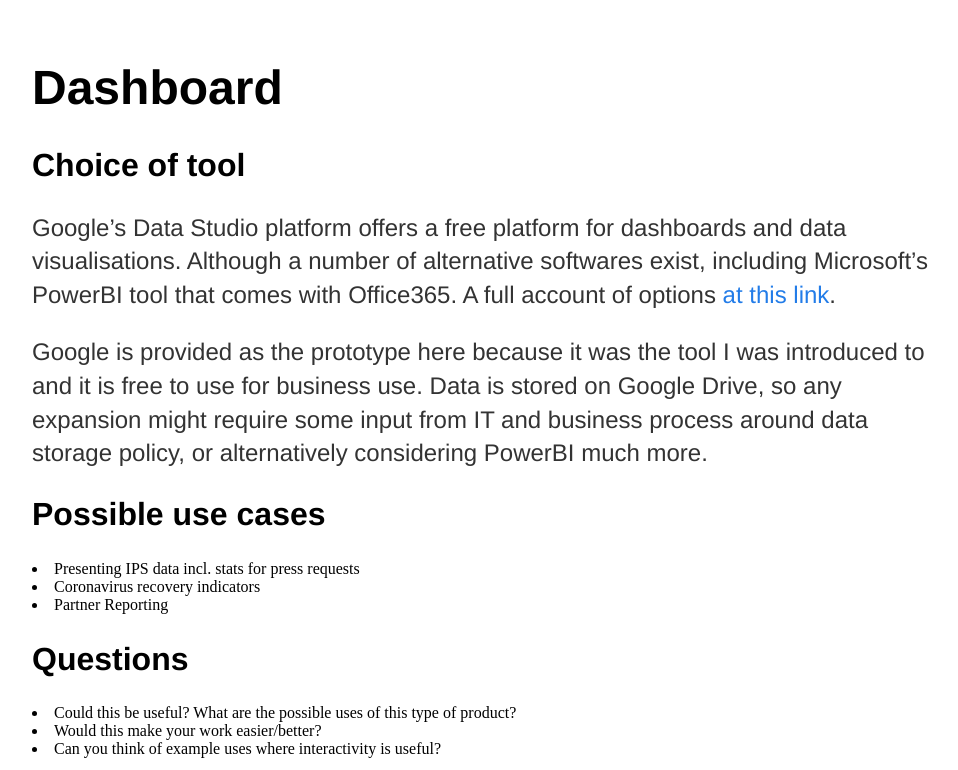
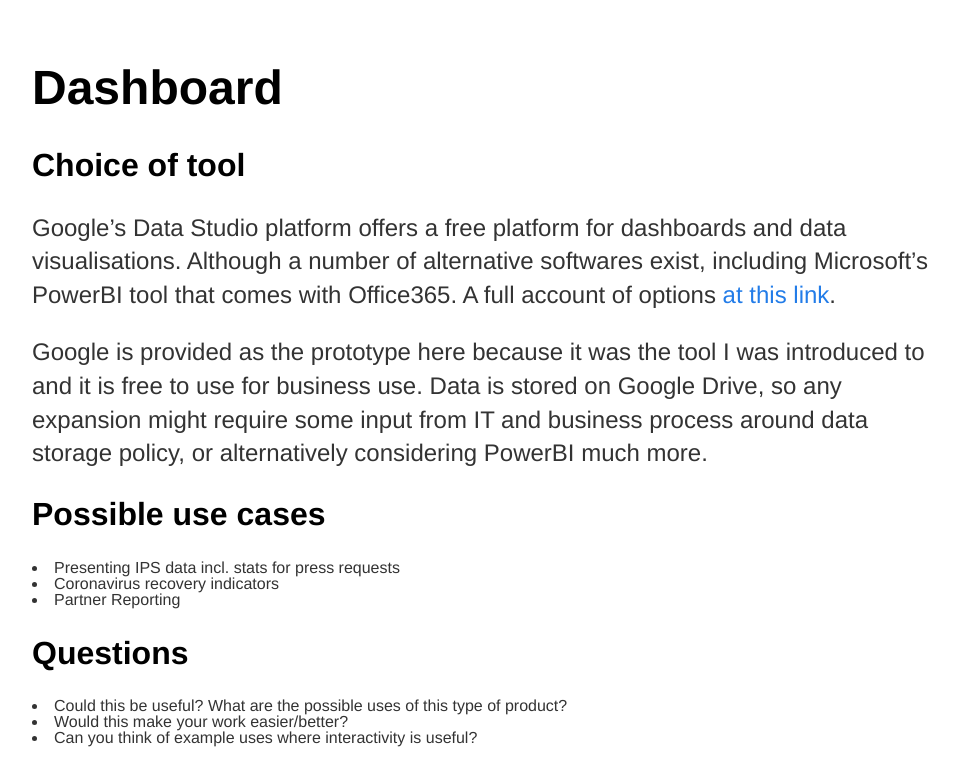
Before and after one commit to purtill/purtill.github.io, a Jekyll site: the page built from dashboard.html, in a window 1280 px wide. Shown: the top 770 px of the page, without its empty margins (160-1118 px from the left). Built offline with Jekyll 4.4.1, drawn with Linux system fonts in a browser that asks for light colours; grey boxes are pictures that could not be loaded.

Commit message:
Update main.css

```diff
--- a/css/main.css
+++ b/css/main.css
@@ -35,6 +35,12 @@ p {
     line-height: 1.4em;
     color: #333;
 }
+li {
+    font-family:'Helvetica', 'Arial', 'Sans-Serif';
+    font-size: 1em;
+    line-height: 1em;
+    color: #333;
+}
 footer {
     border-top: 1px solid #d5d5d5;
     font-size: .8em;
```
